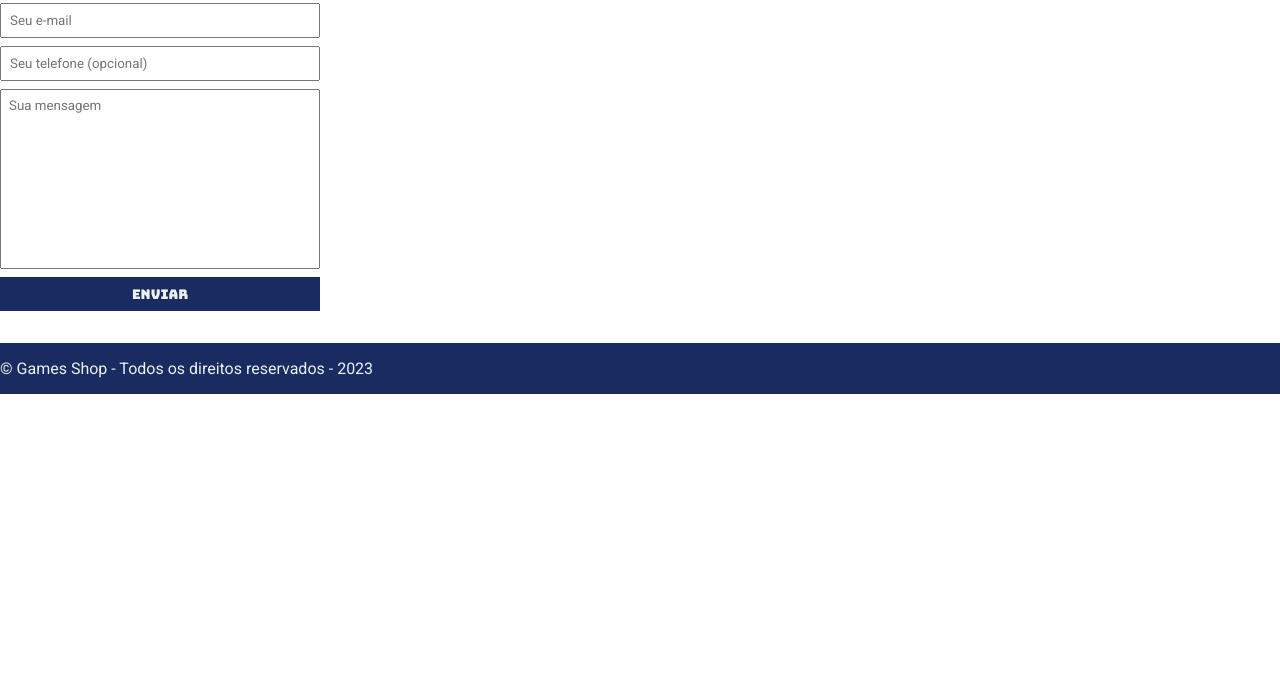
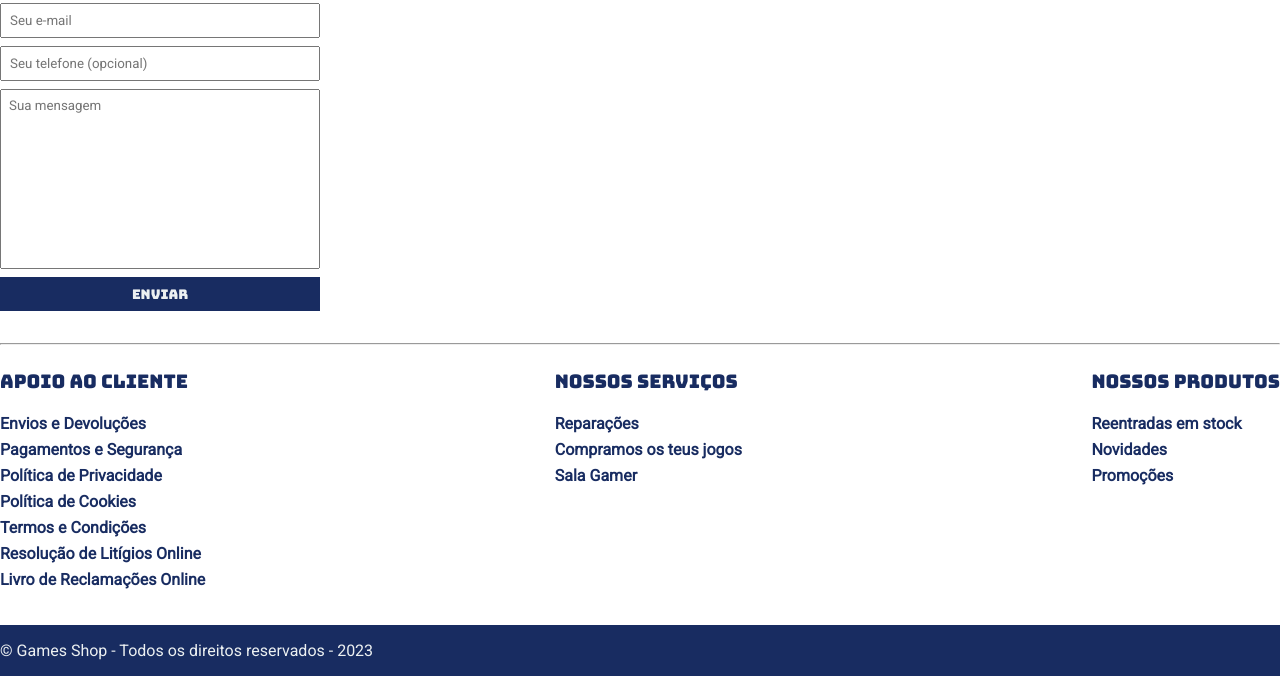
Before and after one commit to Allyson-09/site_gamesshop, a plain HTML site: page index.html in a window 1280 px wide. Shown: the part 755-1431 px from the top of the page. Before the commit the page ends 1149 px from the top, so only its background shows below. Drawn offline with Linux system fonts and the light colour scheme.

Commit message:
create new section

```diff
--- a/index.html
+++ b/index.html
@@ -61,7 +61,7 @@
                     </form>
                 </div>
                 <div>
-                    <h3>Nos acompanhe</h3>
+                    <h3>Siga-nos em</h3>
                     <ul class="social-links">
                         <li>
                             <a href="#" title="Siga-nos no Instagram">
@@ -89,6 +89,40 @@
             </div>
         </div>
     </section>
+    <hr>
+    <section id="infos">
+        <div class="container">
+            <div class="contact-methods">
+                <div>
+                    <h3>Apoio ao cliente</h3>
+                        <h4>
+                            <dd>Envios e Devoluções</dd>
+                            <dd>Pagamentos e Segurança</dd>
+                            <dd>Política de Privacidade</dd>
+                            <dd>Política de Cookies</dd>
+                            <dd>Termos e Condições</dd>
+                            <dd>Resolução de Litígios Online</dd>
+                            <dd>Livro de Reclamações Online</dd>
+                        </h4>
+                </div>
+                <div>
+                    <h3>Nossos serviços</h3>
+                        <h4>
+                            <dd>Reparações</dd>
+                            <dd>Compramos os teus jogos</dd>
+                            <dd>Sala Gamer</dd>
+                        </h4>
+                </div>
+                <div>
+                    <h3>Nossos produtos</h3>
+                        <h4>
+                            <dd>Reentradas em stock</dd>
+                            <dd>Novidades</dd>
+                            <dd>Promoções</dd>
+                        </h4>
+                </div>
+                </div>
+            </section>
     <footer>
         <div class="container">
             <p>
--- a/main.css
+++ b/main.css
@@ -138,3 +138,11 @@ footer {
     color: #ecf0f1;
     padding: 16px 0;
 }
+
+#infos .container {
+    display: block;
+    margin-top: 0;
+    margin-bottom: 8px;
+    box-sizing: border-box;
+    line-height: 26px;
+}
```
